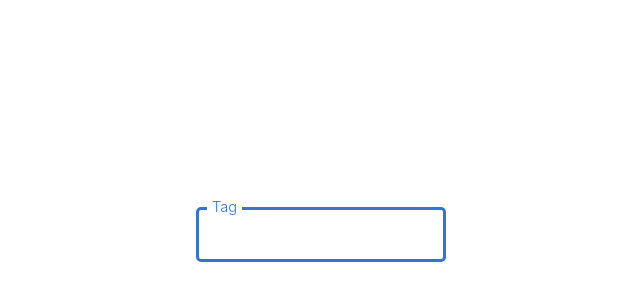
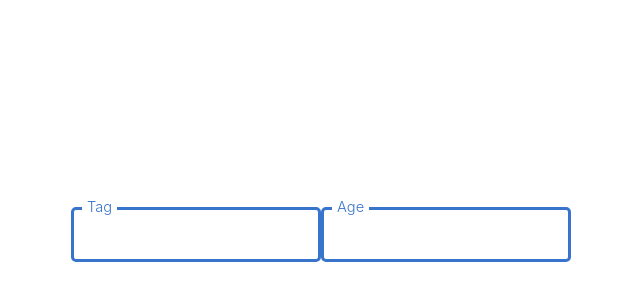
Before and after one commit to jaredm22/hive-take-home, a Next.js app: page / in a window 1280 px wide. Shown: the part 166-466 px from the top of the page, without its empty margins (319-959 px from the left). Built offline with nearby package versions, Linux system fonts and the light colour scheme.

Commit message:
Add label prop

```diff
--- a/pages/components/DropdownMenu.js
+++ b/pages/components/DropdownMenu.js
@@ -2,7 +2,6 @@ import { useState, useEffect } from "react"
 import MenuItem from "./MenuItem"
 
 export default function DropdownMenu(props) {
-
     const [items, setItems] = useState(props.items || [])
     const [inputText, setInputText] = useState("")
     const [selectedItems, setSelectedItems] = useState([])
@@ -14,14 +13,11 @@ export default function DropdownMenu(props) {
     }
 
     function selectHandler(id) {
-        if (props.multipleSelect) {
-            let updatedSelectedItems = [...selectedItems]
-            updatedSelectedItems[id] = !selectedItems[id]
-            setSelectedItems(updatedSelectedItems)
-        } else {
-            let updatedSelectedItems = selectedItems.map((item, i) => i == id ? true : false)
-            setSelectedItems(updatedSelectedItems)
-        }
+        let updatedSelectedItems = props.multipleSelect ?
+            selectedItems.map((item, i) => i == id ? !item : item) :
+            selectedItems.map((item, i) => i == id ? true : false)
+
+        setSelectedItems(updatedSelectedItems)
     }
 
     useEffect(() => {
@@ -43,7 +39,7 @@ export default function DropdownMenu(props) {
 
     return(
         <div className="dropdown-menu-container">
-            <span className="dropdown-menu-header">Tag</span>
+            <span className="dropdown-menu-header">{props.label}</span>
             <button className="dropdown-menu-input" onClick={collapseHandler}>{inputText}</button>
 
             <div
--- a/pages/index.js
+++ b/pages/index.js
@@ -3,7 +3,19 @@ import DropdownMenu from "./components/DropdownMenu";
 export default function Home() {
   return (
     <div className="container">
-        <DropdownMenu multipleSelect={false} items={["Oliver Hansen", "Van Henry", "April Tucker", "Ralph Hubbard"]}/>
+        <div className="examples-container">
+            <DropdownMenu
+                multipleSelect={true}
+                label={"Tag"}
+                items={["Oliver Hansen", "Van Henry", "April Tucker", "Ralph Hubbard"]}
+            />
+            <DropdownMenu
+                multipleSelect={false}
+                label={"Age"}
+                items={["None", "Twenty", "Twenty one", "Twenty one and a half"]}
+            />
+        </div>
+
     </div>
   )
 }
--- a/styles/styles.scss
+++ b/styles/styles.scss
@@ -5,6 +5,15 @@ $light-blue: rgb(238, 244, 250);
     height: 100vh;
     width: 100vw;
     display: flex;
+    justify-content: center;
+    align-items: center;
+}
+
+.examples-container {
+    height: fit-content;
+    width: fit-content;
+    display: flex;
+    flex-direction: row;
     justify-content: center;
     align-items: center;
 }
@@ -38,8 +47,9 @@ $light-blue: rgb(238, 244, 250);
         white-space: nowrap;
         overflow: hidden;
         text-overflow: ellipsis;
-        font-weight: 400;
+        font-weight: 450;
         font-size: 13pt;
+        text-align: left;
     }
 
     .menu-content {
```
